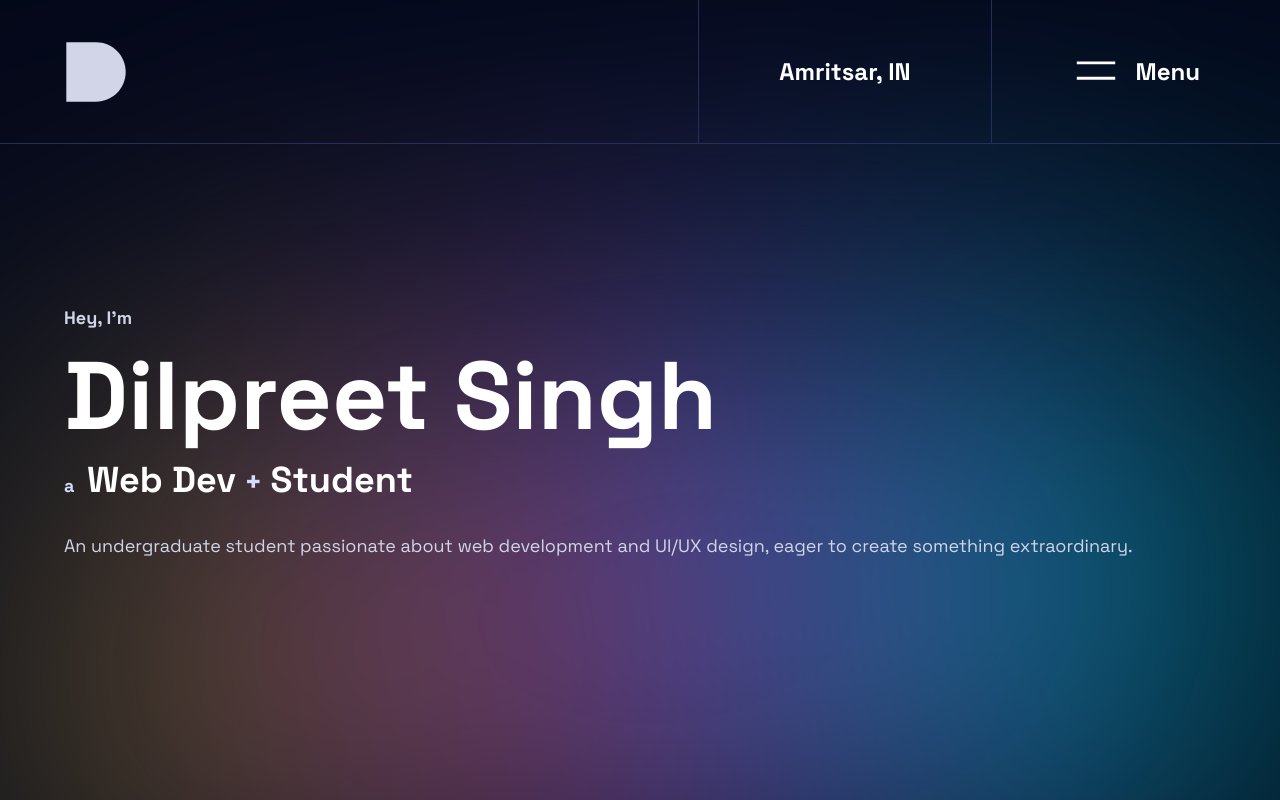
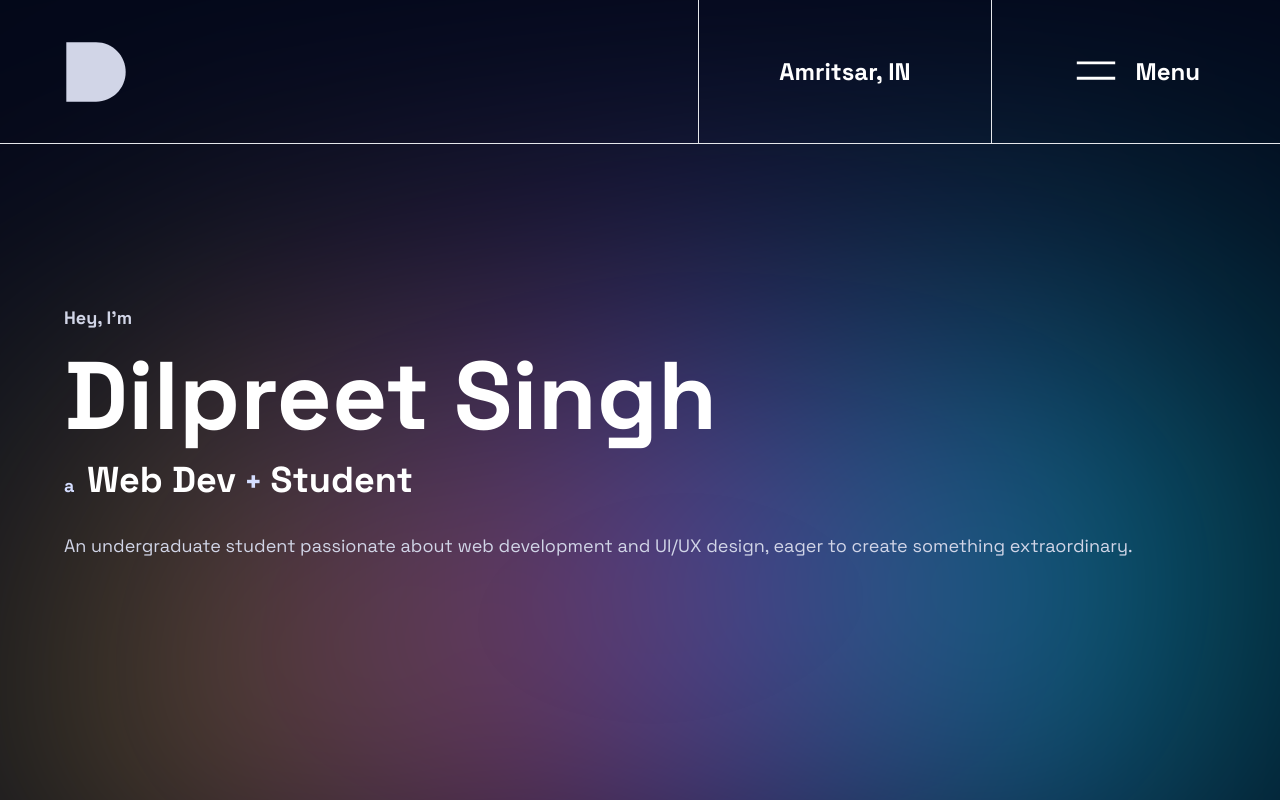
Before and after one commit to dilpreetsinghaulakh/Portfolio, a Next.js app: page / in a window 1280 px wide. Shown: the top 800 px of the page. Built offline with nearby package versions, Linux system fonts and the light colour scheme.

Commit message:
refactor: Update tailwind.config.js to fix typo in color name
- Change 'tirtiaty' to 'tertiary' in the colors section of the tailwind.config.js file
- This fixes a typo and ensures consistency in color naming conventions

```diff
--- a/tailwind.config.js
+++ b/tailwind.config.js
@@ -17,7 +17,7 @@ module.exports = {
           100: "#D1D5E7",
           200: "#D4DDFF",
         },
-        tirtiaty: "#262F58",
+        tertiary: "#262F58",
       },
       fontFamily: {
         sans: ["Space Grotesk", "sans-serif"],
```
